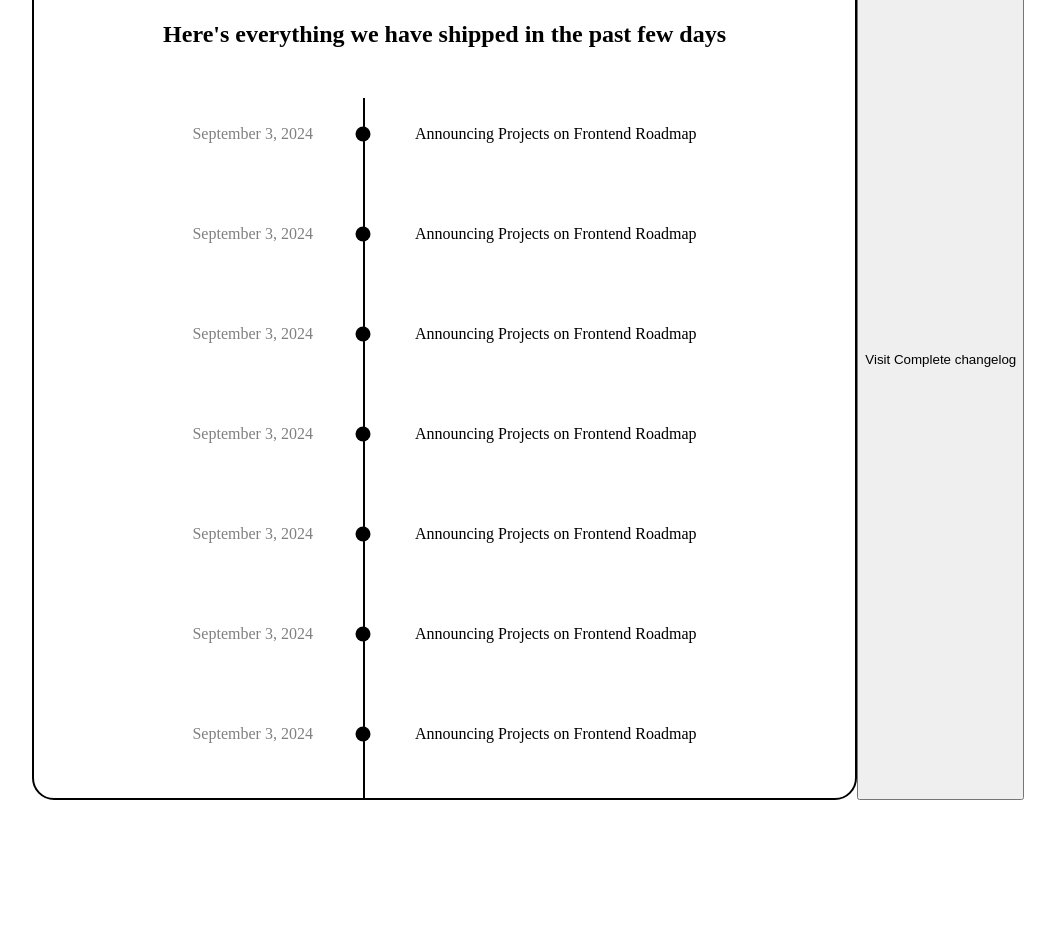
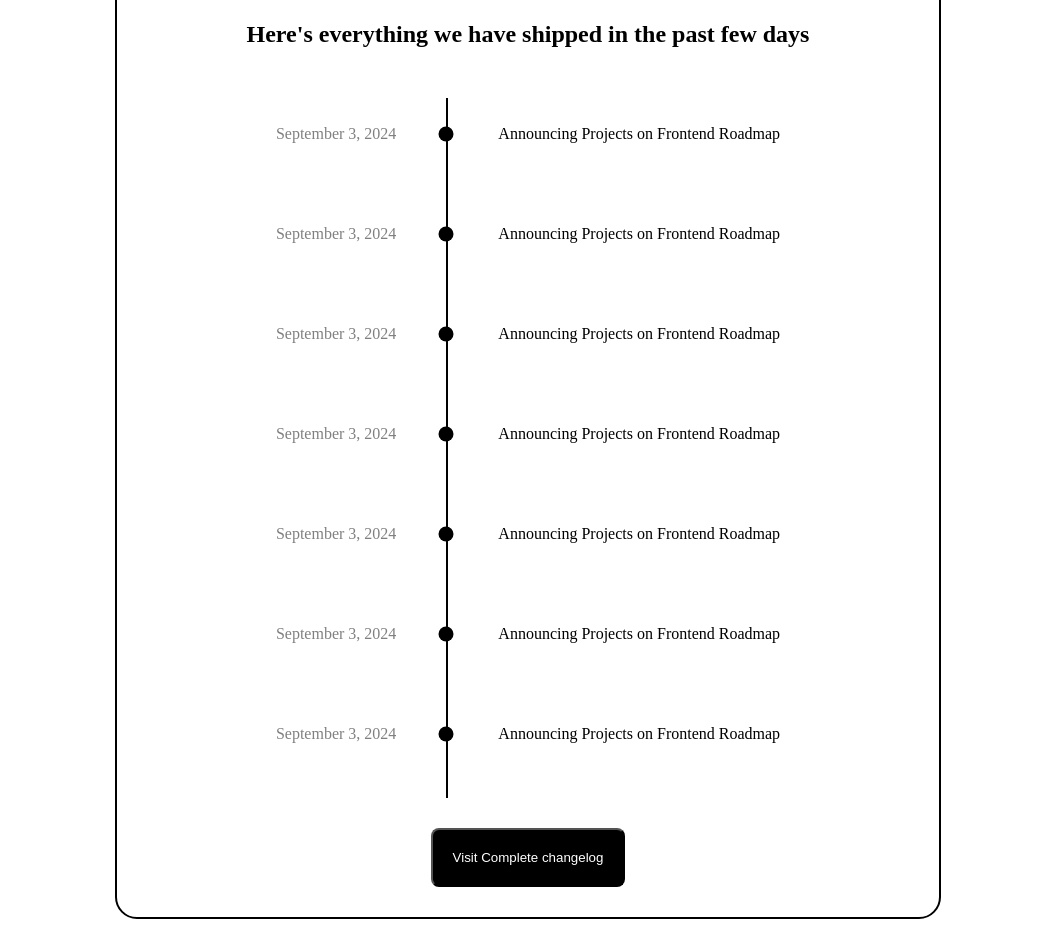
Before and after one commit to buildinrythm/04-changelog-component, a plain HTML site: page index.html in a window 1280 px wide. Shown: the part 89-1016 px from the top of the page, without its empty margins (112-1167 px from the left). Before the commit the page ends 897 px from the top, so only its background shows below. Drawn offline with Linux system fonts and the light colour scheme.

Commit message:
styled button

```diff
--- a/index.html
+++ b/index.html
@@ -75,8 +75,7 @@
 </div>
 <div class="changelog-content">Announcing Projects on Frontend Roadmap</div>
         </div>
+        <button id="button">Visit Complete changelog</button>
     </div>
-
-    <button id="button">Visit Complete changelog</button>
 </body>
 </html>
--- a/styles.css
+++ b/styles.css
@@ -47,3 +47,13 @@ body{
 .changelog-content{
     margin-top: 27px;
 }
+
+#button {
+    border-radius: 8px;
+    width: auto;
+    height: auto;
+    background-color: black;
+    color: white;
+    padding: 20px;
+    margin: 30px 0px;
+}
```
